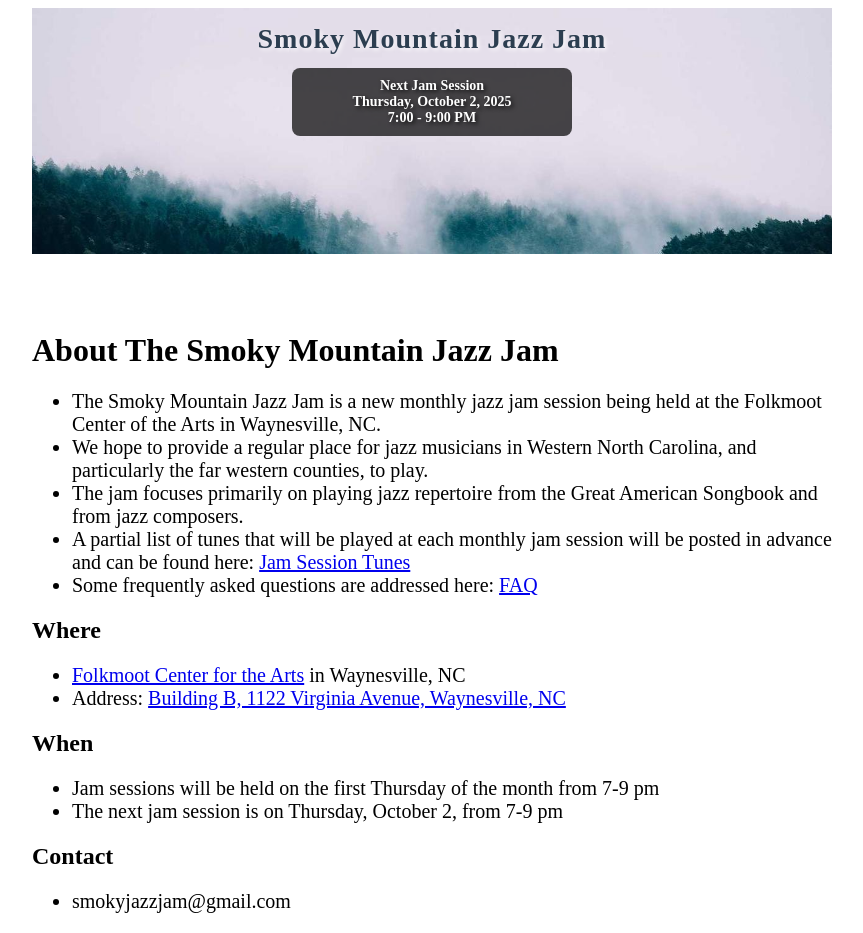
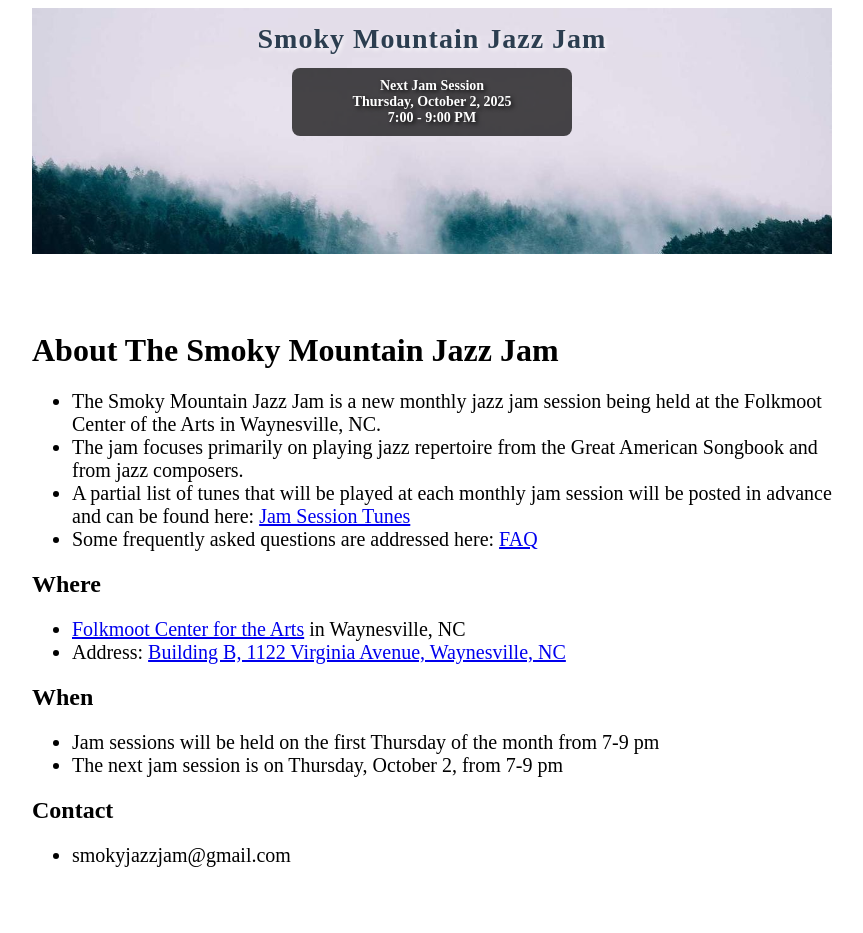
Before and after one commit to smokyjazzjam/smokyjazzjam, a Jekyll site: the page built from index.md, in a window 1280 px wide. Shown: the whole page, without its empty margins (208-1071 px from the left). Built offline with Jekyll 4.4.1, drawn with Linux system fonts in a browser that asks for light colours; after the commit the page ends 900 px from its top, so only the background shows below that.

Commit message:
Update index.md

```diff
--- a/index.md
+++ b/index.md
@@ -100,7 +100,6 @@ layout: default
 
   <ul class="larger-text">
     <li>The Smoky Mountain Jazz Jam is a new monthly jazz jam session being held at the Folkmoot Center of the Arts in Waynesville, NC.</li>
-    <li>We hope to provide a regular place for jazz musicians in Western North Carolina, and particularly the far western counties, to play.</li>
     <li>The jam focuses primarily on playing jazz repertoire from the Great American Songbook and from jazz composers.</li>
     <li>A partial list of tunes that will be played at each monthly jam session will be posted in advance and can be found here: <a href="jam_tunes">Jam Session Tunes</a></li>
     <li>Some frequently asked questions are addressed here: <a href="faq">FAQ</a></li>
```
